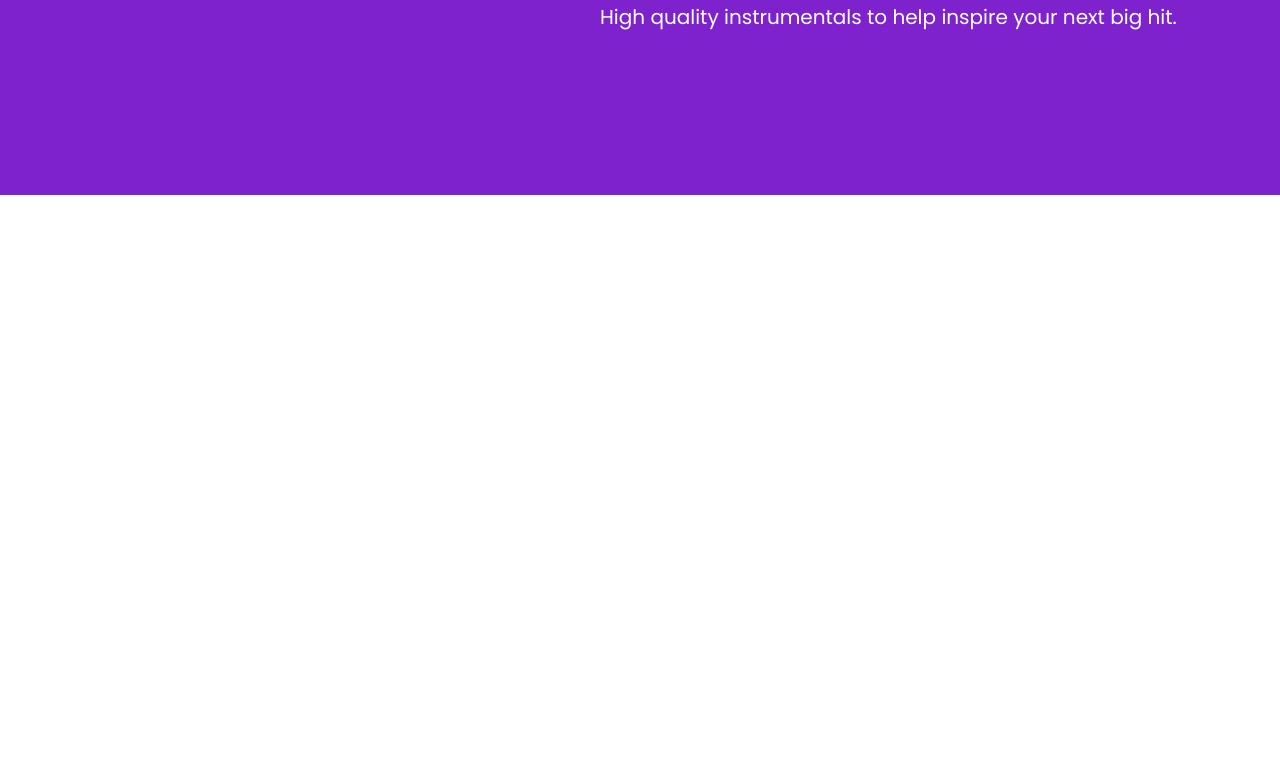
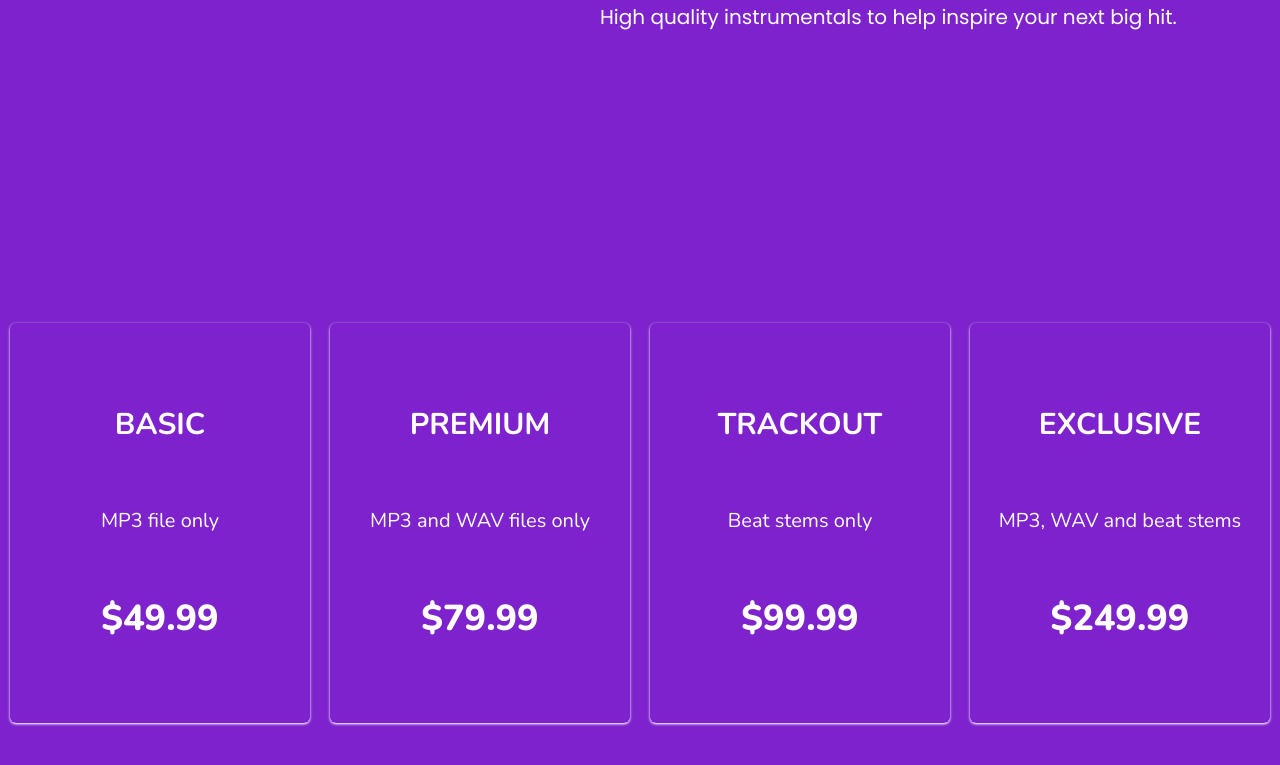
Before and after one commit to KaizeninCode/montayyne-music, a React (Vite) app: page /services in a window 1280 px wide. Shown: the part 605-1370 px from the top of the page. Before the commit the page ends 800 px from the top, so only its background shows below. Built offline with nearby package versions, Linux system fonts and the light colour scheme.

Commit message:
feat: add RateCard component

```diff
--- /dev/null
+++ b/src/components/RateCard.tsx
@@ -0,0 +1,41 @@
+
+const RateCard = () => {
+    const licenses = [
+        {
+            name: 'Basic',
+            contents: 'MP3 file only',
+            price: '$49.99'
+        },
+        {
+            name: 'Premium',
+            contents: 'MP3 and WAV files only',
+            price: '$79.99'
+        },
+        {
+            name: 'Trackout',
+            contents: 'Beat stems only',
+            price: '$99.99'
+        },
+        {
+            name: 'Exclusive',
+            contents: 'MP3, WAV and beat stems',
+            price: '$249.99'
+        },
+    ]
+  return (
+    <section className="section bg-purple-700">
+        <div className="flex max-lg:flex-col items-center justify-center max-lg:pt-16">
+            {licenses.map((license, index) => (
+                <div key={index} className="m-auto lg:mt-32 mt-2 lg:h-[400px] h-[100px] w-[300px] flex flex-col items-center justify-center shadow shadow-white rounded-md font-nunito text-white hover:bg-white hover:text-purple-700 cursor-pointer transition ">
+                    <h2 className="lg:text-3xl lg:mb-16 uppercase font-bold">{license.name}</h2>
+                    <p className="lg:text-xl lg:mb-16">{license.contents}</p>
+                    <h3 className="lg:text-4xl font-extrabold">{license.price}</h3>
+                </div>
+            ))}
+        </div>
+
+    </section>
+  )
+}
+
+export default RateCard
--- a/src/pages/Services.tsx
+++ b/src/pages/Services.tsx
@@ -3,6 +3,7 @@ import { CiSpeaker } from "react-icons/ci";
 import { IoMdMicrophone } from "react-icons/io";
 import { RiDiscLine } from "react-icons/ri";
 import ServiceCarousel from "../components/ServiceCarousel";
+import RateCard from "../components/RateCard";
 
 export const services = [
   {
@@ -31,6 +32,7 @@ const Services = () => {
   return (
     <div className="section bg-purple-700">
       <ServiceCarousel/>
+      <RateCard/>
     </div>
   )
 }
```
